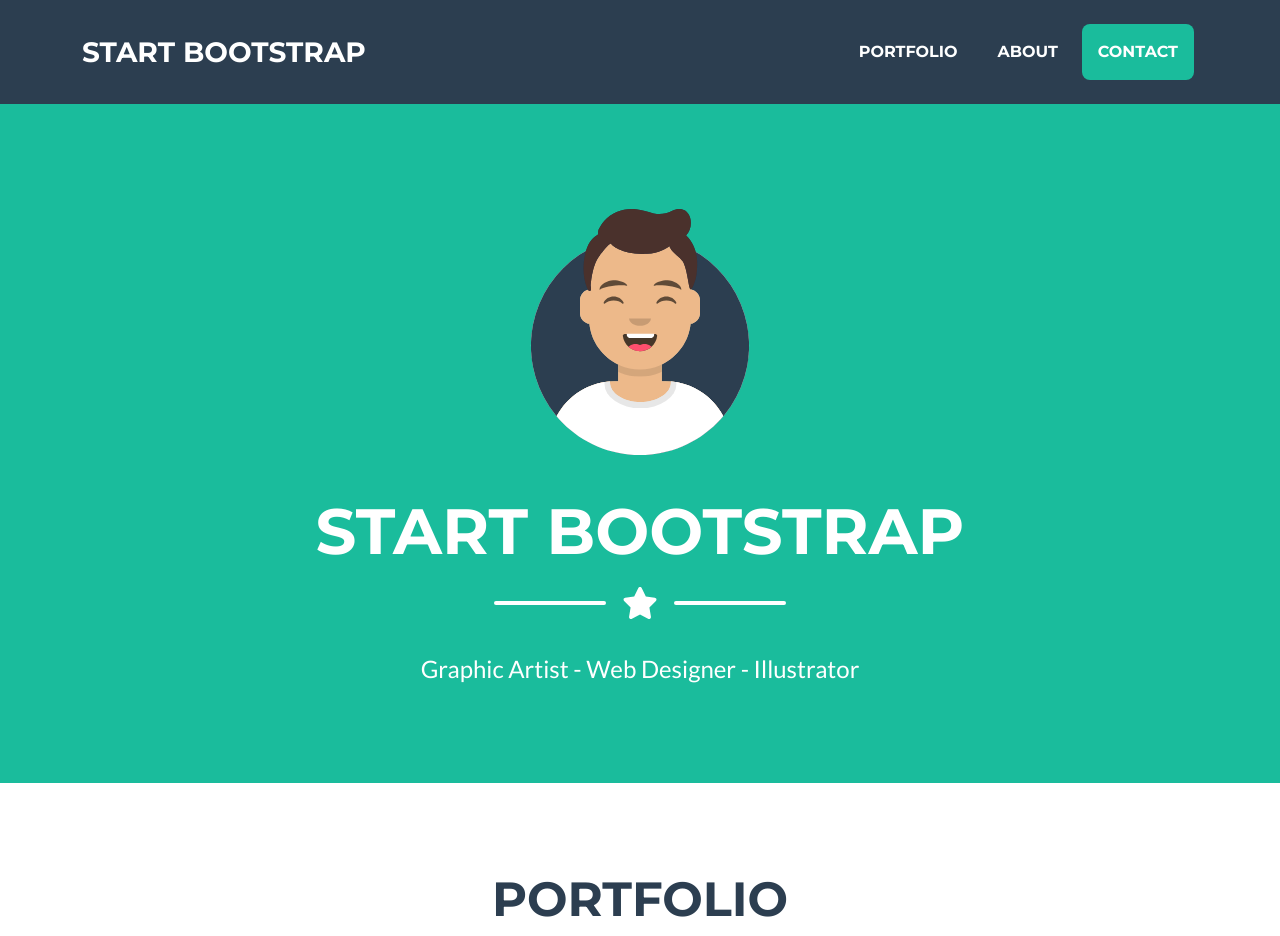
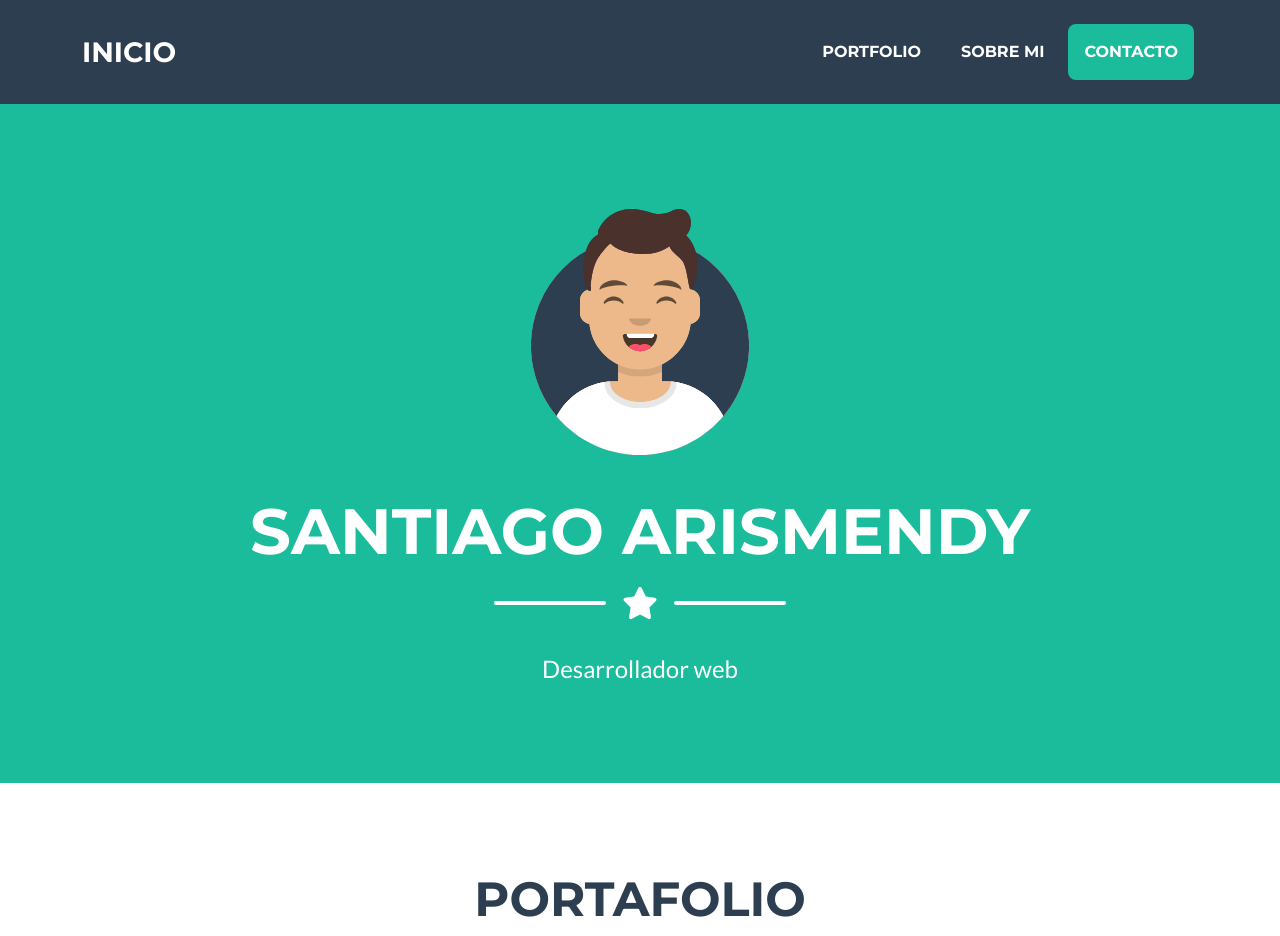
Before and after one commit to kevinarismendy/portafolio, a plain HTML site: page index.html in a window 1280 px wide. Shown: the top 936 px of the page. Drawn offline with nearby package versions, Linux system fonts and the light colour scheme.

Commit message:
Cambios v1

```diff
--- a/index.html
+++ b/index.html
@@ -5,7 +5,7 @@
         <meta name="viewport" content="width=device-width, initial-scale=1, shrink-to-fit=no" />
         <meta name="description" content="" />
         <meta name="author" content="" />
-        <title>Freelancer - Start Bootstrap Theme</title>
+        <title>Santiago Arismendy - Desarrollador</title>
         <!-- Favicon-->
         <link rel="icon" type="image/x-icon" href="assets/favicon.ico" />
         <!-- Font Awesome icons (free version)-->
@@ -20,7 +20,7 @@
         <!-- Navigation-->
         <nav class="navbar navbar-expand-lg bg-secondary text-uppercase fixed-top" id="mainNav">
             <div class="container">
-                <a class="navbar-brand" href="#page-top">Start Bootstrap</a>
+                <a class="navbar-brand" href="#page-top">Inicio</a>
                 <button class="navbar-toggler text-uppercase font-weight-bold bg-primary text-white rounded" type="button" data-bs-toggle="collapse" data-bs-target="#navbarResponsive" aria-controls="navbarResponsive" aria-expanded="false" aria-label="Toggle navigation">
                     Menu
                     <i class="fas fa-bars"></i>
@@ -28,8 +28,8 @@
                 <div class="collapse navbar-collapse" id="navbarResponsive">
                     <ul class="navbar-nav ms-auto">
                         <li class="nav-item mx-0 mx-lg-1"><a class="nav-link py-3 px-0 px-lg-3 rounded" href="#portfolio">Portfolio</a></li>
-                        <li class="nav-item mx-0 mx-lg-1"><a class="nav-link py-3 px-0 px-lg-3 rounded" href="#about">About</a></li>
-                        <li class="nav-item mx-0 mx-lg-1"><a class="nav-link py-3 px-0 px-lg-3 rounded" href="#contact">Contact</a></li>
+                        <li class="nav-item mx-0 mx-lg-1"><a class="nav-link py-3 px-0 px-lg-3 rounded" href="#about">Sobre Mi</a></li>
+                        <li class="nav-item mx-0 mx-lg-1"><a class="nav-link py-3 px-0 px-lg-3 rounded" href="#contact">Contacto</a></li>
                     </ul>
                 </div>
             </div>
@@ -40,7 +40,7 @@
                 <!-- Masthead Avatar Image-->
                 <img class="masthead-avatar mb-5" src="assets/img/avataaars.svg" alt="..." />
                 <!-- Masthead Heading-->
-                <h1 class="masthead-heading text-uppercase mb-0">Start Bootstrap</h1>
+                <h1 class="masthead-heading text-uppercase mb-0">Santiago Arismendy</h1>
                 <!-- Icon Divider-->
                 <div class="divider-custom divider-light">
                     <div class="divider-custom-line"></div>
@@ -48,14 +48,14 @@
                     <div class="divider-custom-line"></div>
                 </div>
                 <!-- Masthead Subheading-->
-                <p class="masthead-subheading font-weight-light mb-0">Graphic Artist - Web Designer - Illustrator</p>
+                <p class="masthead-subheading font-weight-light mb-0">Desarrollador web</p>
             </div>
         </header>
         <!-- Portfolio Section-->
         <section class="page-section portfolio" id="portfolio">
             <div class="container">
                 <!-- Portfolio Section Heading-->
-                <h2 class="page-section-heading text-center text-uppercase text-secondary mb-0">Portfolio</h2>
+                <h2 class="page-section-heading text-center text-uppercase text-secondary mb-0">Portafolio</h2>
                 <!-- Icon Divider-->
                 <div class="divider-custom">
                     <div class="divider-custom-line"></div>
@@ -202,7 +202,7 @@
                                     <div class="fw-bolder">Form submission successful!</div>
                                     To activate this form, sign up at
                                     <br />
-                                    <a href="https://startbootstrap.com/solution/contact-forms">https://startbootstrap.com/solution/contact-forms</a>
+                                    <!-- <a href="https://startbootstrap.com/solution/contact-forms">https://startbootstrap.com/solution/contact-forms</a> -->
                                 </div>
                             </div>
                             <!-- Submit error message-->
```
